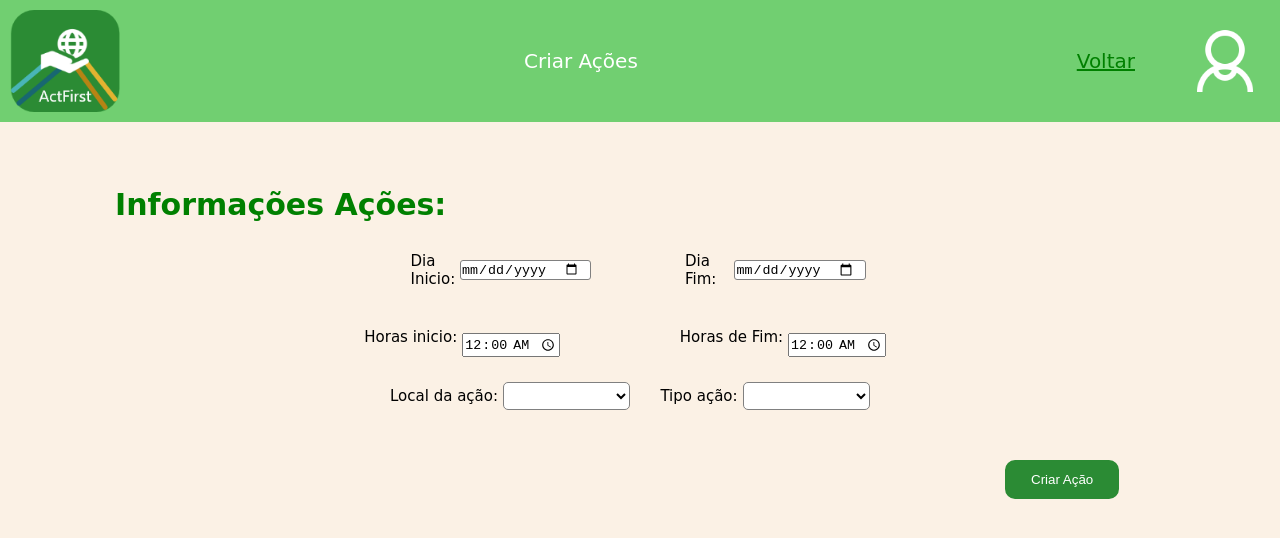
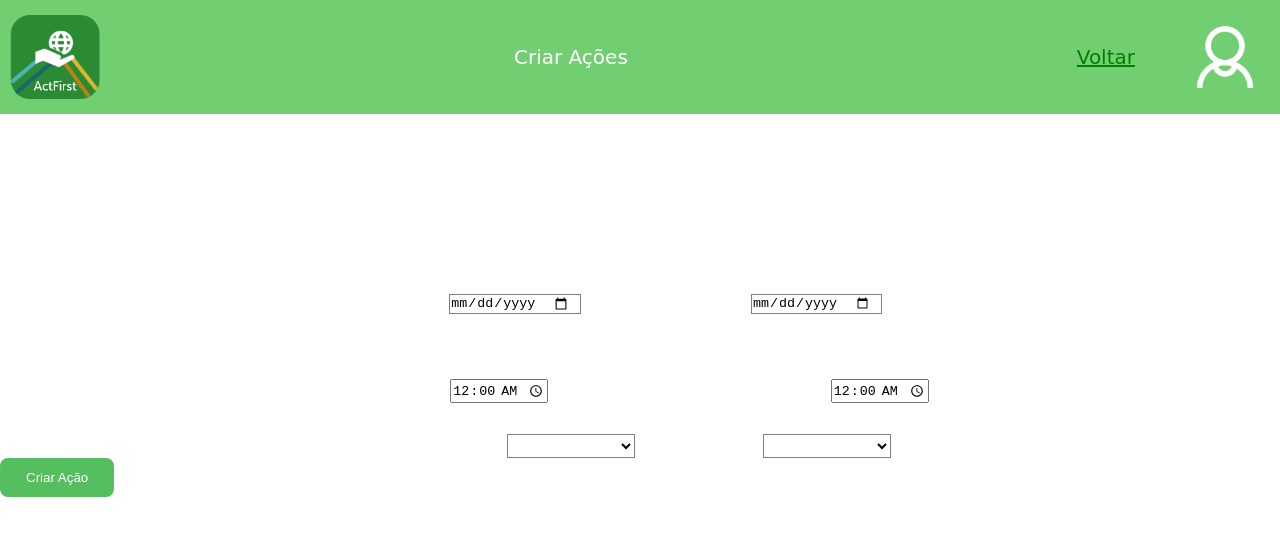
Before and after one commit to jminhal/ActFirst, a website: page code/public/criar_acoes.html in a window 1280 px wide. Drawn offline with nearby package versions, Linux system fonts and the light colour scheme; no server answers.

Commit message:
alteracao no css

```diff
--- a/code/public/stylesheets/criar_acoes.css
+++ b/code/public/stylesheets/criar_acoes.css
@@ -2,14 +2,18 @@ body{
   color: white;
   font-family: 'Nerko One', cursive;
   font-size: 20px;
-  background-color: #FBF1E5;
 }
 
+
+header{
+  background-color: #55BE5F;
+  display: flex;
+  align-items: center;
+}
 #actfirstLogo {
-  width: 120px;
+  width: 100px;
   padding: 5px;
 }
-
 .boxNavAvatar{
   width: 100%;
   display: flex;
@@ -25,7 +29,7 @@ body{
 .boxNav a{
   text-decoration: none;
   padding: 10px;
-  border-radius: 10px;
+  border-radius: 8px;
 }
 .divLogoAvatar{
   display: flex;
@@ -39,15 +43,13 @@ body{
 
 
 #titulo{
-    margin-top: 50px;
-    padding: 10px;
+    margin-top: 100px;
     margin-left: 100px;
-    color: green;
 }
 .searchBox{
     display: flex;
     align-items: center;
-    background-color: #FBF1E5;
+    background-color: #FAF9FF;
     width: 100%;
     height: 100px;
   }
@@ -66,7 +68,6 @@ body{
     background-color: white;
     display: flex;
     align-items: center;
-    border-radius: 5px;
   }
   .local{
     width: 100%;
@@ -77,13 +78,14 @@ body{
   }
 
 
+
+
   .boxCalendario{
     margin-right: 2%;
     border: 1px solid grey;
     background-color: white;
     display: flex;
     align-items: center;
-    border-radius: 3px;
   }
   .calendario{
     margin-right: 10px;
@@ -91,6 +93,10 @@ body{
     height: 100%;
     background-color: transparent;
     border: none;
+  }
+  .calendarioIcon{
+    width: 40px;
+    height: 30px;
   }
 
 
@@ -104,7 +110,6 @@ body{
       display: flex;
       justify-content: center;
       padding: 20px;
-      border:none;
   }
 
   .boxHoras{
@@ -114,12 +119,11 @@ body{
   }
 
 
-  .colorPreto{
-    color: black;
-    text-align: left;
-    font-size: 15px;
-    padding: 5px;
-}
+  .main{
+      color: black;
+      display: flex;
+
+  }
 
   .box{
       justify-content: center;
@@ -129,12 +133,10 @@ body{
   }
   .botaoCriarAcao{
     color: white;
-    background-color: #2B8B34;
+    background-color: #55BE5F;
     padding: 10px 24px;
-    border-radius: 10px;
-    border: 2px solid #2B8B34;
+    border-radius: 8px;
+    border: 2px solid #55BE5F;
     cursor: pointer;
-    margin-left: 1000px;
-    margin-top: 50px;
 
   }
--- a/code/public/stylesheets/mais_info.css
+++ b/code/public/stylesheets/mais_info.css
@@ -2,11 +2,17 @@ body{
     color: white;
     font-family: 'Nerko One', cursive;
     font-size: 20px;
-    background-color: #FBF1E5;
+    background-color: #FAF9FF;
   }
 
+
+  header{
+    background-color: #55BE5F;
+    display: flex;
+    align-items: center;
+  }
   #actfirstLogo {
-    width: 120px;
+    width: 100px;
     padding: 5px;
   }
   .boxNavAvatar{
--- a/code/public/stylesheets/procurar_acoes.css
+++ b/code/public/stylesheets/procurar_acoes.css
@@ -2,20 +2,18 @@ body{
   color: white;
   font-family: 'Nerko One', cursive;
   font-size: 20px;
-  background-color: #FBF1E5;;
-}
-.filtro {
-  color:green;
-  background-color: #FBF1E5;
-  padding: 10px;
-  margin: 50px;
 }
 
+
+header{
+  background-color: #55BE5F;
+  display: flex;
+  align-items: center;
+}
 #actfirstLogo {
-  width: 120px;
+  width: 100px;
   padding: 5px;
 }
-
 .boxNavAvatar{
   width: 100%;
   display: flex;
@@ -42,12 +40,12 @@ body{
   .searchBox{
     display: flex;
     align-items: center;
-    background-color: #FBF1E5;
+    background-color: #FAF9FF;
     width: 100%;
     height: 150px;
-    margin-top: 50px;
 
   }
+
 
 
   .divsearchBox{
@@ -80,7 +78,7 @@ body{
 
 
   .boxCalendario{
-    width: 14%;
+    width: 8.5%;
     margin-right: 2%;
     border: 1px solid grey;
     background-color: white;
@@ -103,19 +101,54 @@ body{
 
   .botaoPesquisar{
     color: white;
-    background-color: #2B8B34;
+    background-color: #55BE5F;
     padding: 10px 24px;
     border-radius: 8px;
-    border: 2px solid #2B8B34;
+    border: 2px solid #55BE5F;
     cursor: pointer;
   }
 
   #map { height: 735px; }
 
-  .content {
-    flex: 1 0 auto;
+#btnParticipar{
+  color: white;
+  background-color: #B7D8F0;
+  padding: 10px 24px;
+  border-radius: 8px;
+  border: 2px solid #B7D8F0;
+  cursor: pointer;
+}
+#btnMaisInfo{
+  margin-left: 20px;
+  color: white;
+  background-color: #55BE5F;
+  padding: 10px 24px;
+  border-radius: 8px;
+  border: 2px solid #55BE5F;
+  cursor: pointer;
 }
 
-.footer {
-    flex-shrink: 0;
+.dropdown-content {
+  display: none;
+  position: absolute;
+  background-color: #f9f9f9;
+  min-width: 154px;
+  box-shadow: 0px 8px 16px 0px rgba(0,0,0,0.2);
 }
+
+.dropdown-content a {
+  color: black;
+  padding: 12px 16px;
+  text-decoration: none;
+  display: block;
+}
+
+.dropdown-content a:hover {background-color: #f1f1f1}
+
+.dropdown:hover .dropdown-content {
+  display: block;
+}
+
+.selected {
+  background-color: #CECECE;
+}
--- a/code/public/stylesheets/suas_acoes.css
+++ b/code/public/stylesheets/suas_acoes.css
@@ -1,49 +1,35 @@
 body{
-  background-color: #FBF1E5;
+  color: white;
   font-family: 'Nerko One', cursive;
   font-size: 20px;
-  color: white;
 }
-.filtro {
-  color:green;
-  background-color: #FBF1E5;
-  padding: 10px;
-  margin-top: 50px;
-  margin-left: 50px;
 
+
+header{
+  background-color: #55BE5F;
+  display: flex;
+  align-items: center;
 }
 #actfirstLogo {
-  width: 120px;;
+  width: 100px;
   padding: 5px;
 }
-
-.header {
-  grid-column: 1/2;
-  display: flex;
-  background: rgb(113, 207, 113);
-  padding: 1px;
-}
-
 .boxNavAvatar{
   width: 100%;
   display: flex;
   align-items: center;
   justify-content: space-between;
-  padding: 1px;
-  margin: 0px 0px 0px 0px;
 
 }
 .titulo{
   width: 100%;
   justify-content: center;
-  margin:  auto 0% auto auto ;
   text-align: center;
 }
 
 .divLogoAvatar{
   display: flex;
   align-items: center;
-  width: 120px;
 }
 
 #user {
@@ -52,7 +38,7 @@ body{
 }
 
 .searchBox {
-  background-color: #FBF1E5;
+  background-color: #FAF9FF;
   height: 150px;
   display: flex;
   justify-content: center;
@@ -73,16 +59,37 @@ body{
 
 .botaoPesquisar{
   color: white;
-  background-color: #2B8B34;
+  background-color: #55BE5F;
   padding: 10px 24px;
   border-radius: 8px;
-  border: 2px solid #2B8B34;
+  border: 2px solid #55BE5F;
   cursor: pointer;
   height: min-content;
 }
 
 #map { height: 735px; }
 
-.content {
-  flex: 1 0 auto;
+.dropdown-content {
+  display: none;
+  position: absolute;
+  background-color: #f9f9f9;
+  min-width: 154px;
+  box-shadow: 0px 8px 16px 0px rgba(0,0,0,0.2);
 }
+
+.dropdown-content a {
+  color: black;
+  padding: 12px 16px;
+  text-decoration: none;
+  display: block;
+}
+
+.dropdown-content a:hover {background-color: #f1f1f1}
+
+.dropdown:hover .dropdown-content {
+  display: block;
+}
+
+.selected {
+  background-color: #CECECE;
+}
```
